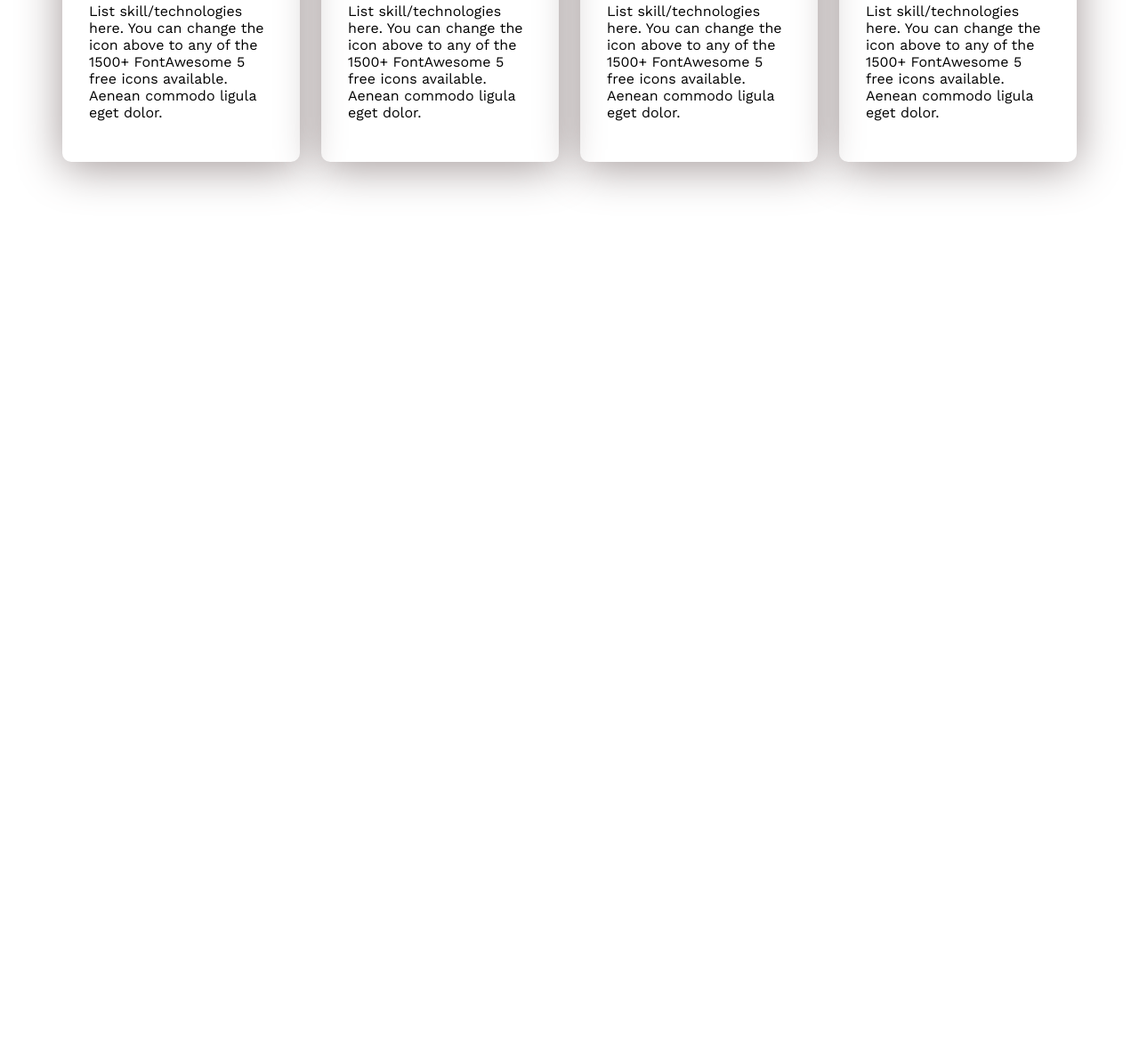
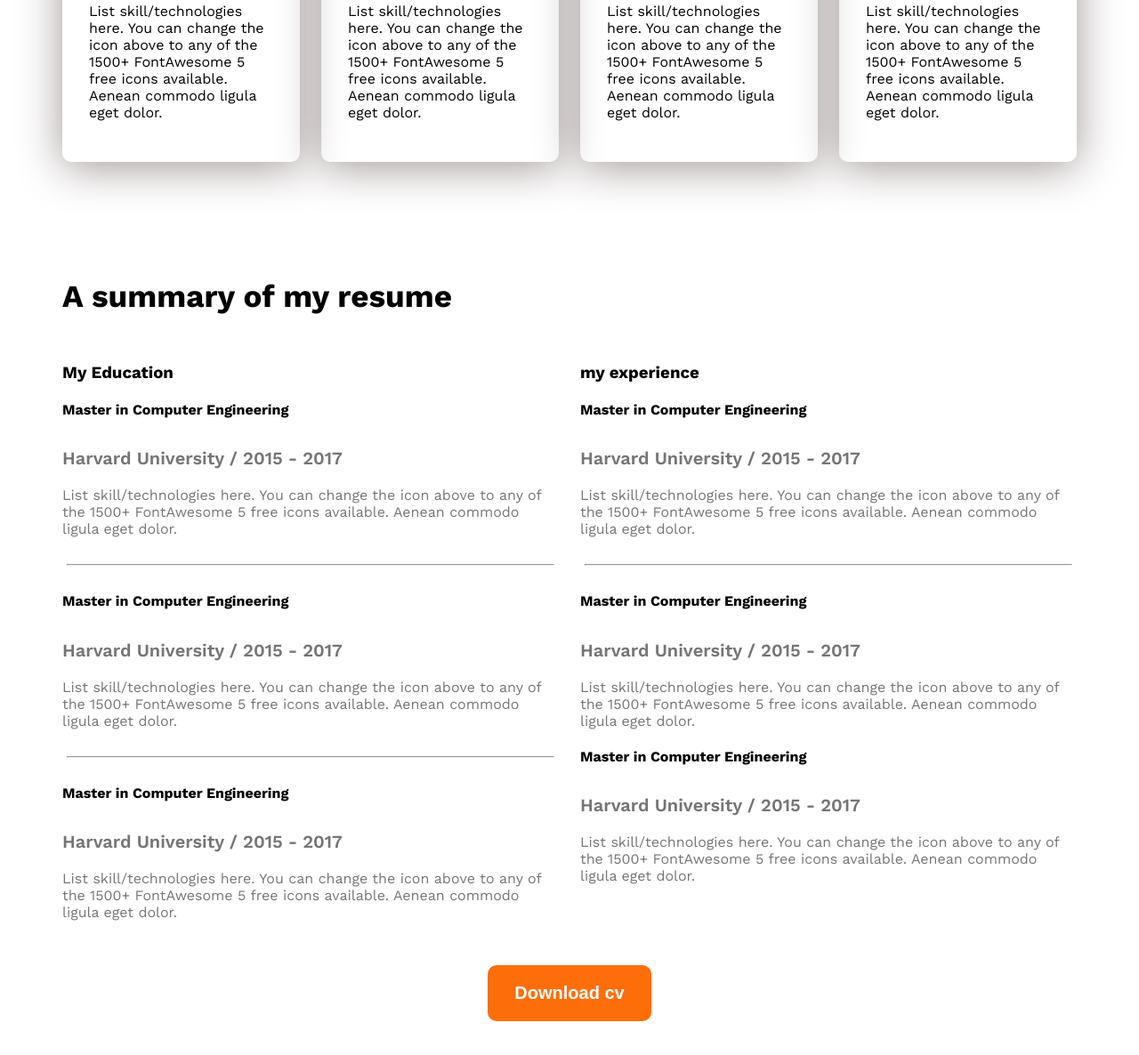
Before and after one commit to Rashu578049/practis-web-projects, a plain HTML site: page index.html in a window 1280 px wide. Shown: the part 1910-3096 px from the top of the page at 89% size. Before the commit the page ends 2222 px from the top, so only its background shows below. Drawn offline with nearby package versions, Linux system fonts and the light colour scheme.

Commit message:
added the full main section

```diff
--- a/index.html
+++ b/index.html
@@ -37,6 +37,7 @@
         </div>
     </header>
     <main>
+        <!-- section part 1 -->
         <section class="about secendary-bg">
             <h3 class="section-title">Abut Me</h3>
             <p class="section-description">I, m a designer & developer with a passion for web design. I enjoy developing simple, clean and slick websites that provide real value to the end user. Thousands of clients have procured exceptional resulfs while working with me. Delivering work within time and budget which meets clients requirements in our mata.</p>
@@ -88,6 +89,60 @@
                 </div>
             </div>
          </section>
+         <!-- section part 3 -->
+          <section class="resume">
+            <h3 class="section-title">A summary of my resume</h3>
+            <div class="resume-container">
+                <div class="resume-column">
+                    <h3 class="resume-column-title">My Education</h3>
+                    <div class="experience">
+                        <h4 class="experience-title">Master in Computer Engineering</h4>
+                        <h5 class="experience-sub-title">Harvard University / 2015 - 2017</h5>
+                        <div class="experience-description">List skill/technologies here. You can change the icon above
+to any of the 1500+ FontAwesome 5 free icons available. Aenean commodo ligula eget dolor.</div>
+                    </div>
+                    <hr>
+                    <div class="experience">
+                       <h4 class="experience-title">Master in Computer Engineering</h4>
+                        <h5 class="experience-sub-title">Harvard University / 2015 - 2017</h5>
+                        <div class="experience-description">List skill/technologies here. You can change the icon above
+to any of the 1500+ FontAwesome 5 free icons available. Aenean commodo ligula eget dolor.</div>
+                    </div>
+                    <hr>
+                    <div class="experience">
+                      <h4 class="experience-title">Master in Computer Engineering</h4>
+                        <h5 class="experience-sub-title">Harvard University / 2015 - 2017</h5>
+                        <div class="experience-description">List skill/technologies here. You can change the icon above
+to any of the 1500+ FontAwesome 5 free icons available. Aenean commodo ligula eget dolor.</div>
+                    </div>
+                </div>
+                <div class="resume-column">
+                    <h3 class="resume-column-title">my experience</h3>
+                    <div class="experience">
+                        <h4 class="experience-title">Master in Computer Engineering</h4>
+                        <h5 class="experience-sub-title">Harvard University / 2015 - 2017</h5>
+                        <div class="experience-description">List skill/technologies here. You can change the icon above
+to any of the 1500+ FontAwesome 5 free icons available. Aenean commodo ligula eget dolor.</div>
+                    </div>
+                    <hr>
+                    <div class="experience">
+                       <h4 class="experience-title">Master in Computer Engineering</h4>
+                        <h5 class="experience-sub-title">Harvard University / 2015 - 2017</h5>
+                        <div class="experience-description">List skill/technologies here. You can change the icon above
+to any of the 1500+ FontAwesome 5 free icons available. Aenean commodo ligula eget dolor.</div>
+                    </div>
+                    <div class="experience">
+                       <h4 class="experience-title">Master in Computer Engineering</h4>
+                        <h5 class="experience-sub-title">Harvard University / 2015 - 2017</h5>
+                        <div class="experience-description">List skill/technologies here. You can change the icon above
+to any of the 1500+ FontAwesome 5 free icons available. Aenean commodo ligula eget dolor.</div>
+                    </div>
+                </div>
+            </div>
+            <div class="text-center">
+                <button class="btn-primary resume-download-cv">Download cv</button>
+            </div>
+          </section>
     </main>
     <footer>
 
--- a/styles/project.css
+++ b/styles/project.css
@@ -130,3 +130,24 @@ main section{
     box-shadow: 0px 6px 50px 0px rgb(161, 151, 151);
     border-radius: 10px;
 }
+
+/* resume containeer style */
+
+.resume-container{
+    display: flex;
+    gap:24px;
+}
+.experience-sub-title{
+    font-size: 20px;
+    font-weight: 600;
+    margin-bottom: 20px;
+}
+.experience-description,.experience-sub-title{
+    color:#757575;
+}
+.resume hr{
+    margin: 30px 5px;
+}
+.resume-download-cv{
+    margin-top: 50px;
+}
```
